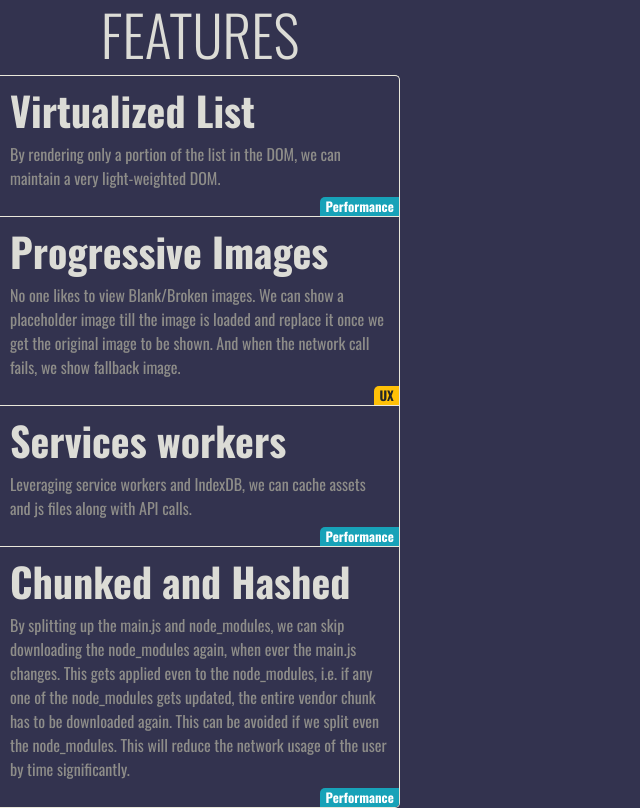
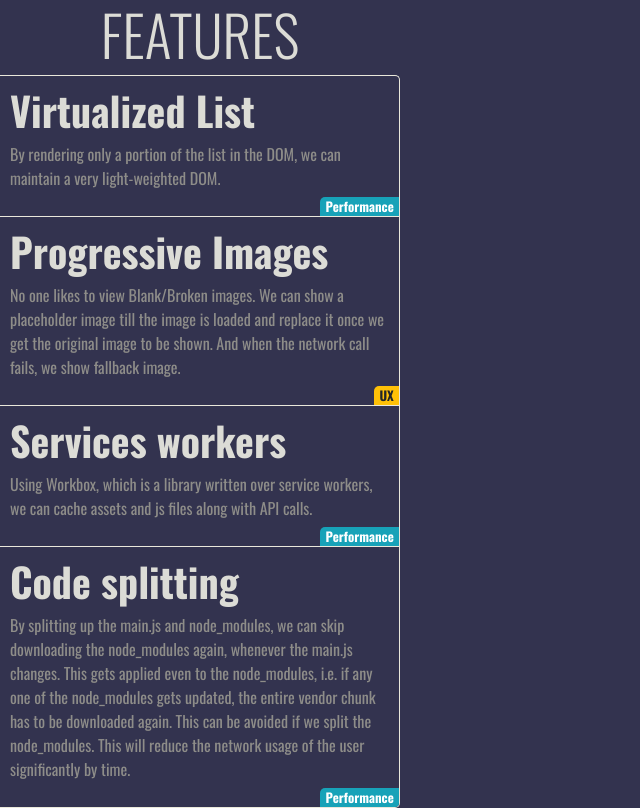
Before and after one commit to KartheekJavvaji/virtualizedList, a React app: page / in a window 1280 px wide. Shown: the whole page, without its empty margins (0-640 px from the left). Built offline with nearby package versions, Linux system fonts and the light colour scheme; no server answers.

Commit message:
Change feature descriptions

```diff
--- a/src/containers/Albums/albums.constants.js
+++ b/src/containers/Albums/albums.constants.js
@@ -14,10 +14,10 @@ export const FEATURE_LIST = [{
   id: '3',
   type: FEATURE_TYPES.PERFORMANCE,
   title: 'Services workers',
-  desc: 'Leveraging service workers and IndexDB, we can cache assets and js files along with API calls.'
+  desc: 'Using Workbox, which is a library written over service workers, we can cache assets and js files along with API calls.'
 }, {
   id: '4',
   type: FEATURE_TYPES.PERFORMANCE,
-  title: 'Chunked and Hashed',
-  desc: 'By splitting up the main.js and node_modules, we can skip downloading the node_modules again, when ever the main.js changes. This gets applied even to the node_modules, i.e. if any one of the node_modules gets updated, the entire vendor chunk has to be downloaded again. This can be avoided if we split even the node_modules. This will reduce the network usage of the user by time significantly.'
+  title: 'Code splitting',
+  desc: 'By splitting up the main.js and node_modules, we can skip downloading the node_modules again, whenever the main.js changes. This gets applied even to the node_modules, i.e. if any one of the node_modules gets updated, the entire vendor chunk has to be downloaded again. This can be avoided if we split the node_modules. This will reduce the network usage of the user significantly by time.'
 }]
--- a/webpack.base.config.js
+++ b/webpack.base.config.js
@@ -87,7 +87,8 @@ module.exports = {
         options: {
           cacheName: 'cached-images',
           expiration: {
-            maxEntries: 30
+            maxEntries: 30,
+            maxAgeSeconds: 3600 * 5
           }
         }
       }]
```
Also changed, not shown: 5 other files (tests, documents, lock files or other folders).
